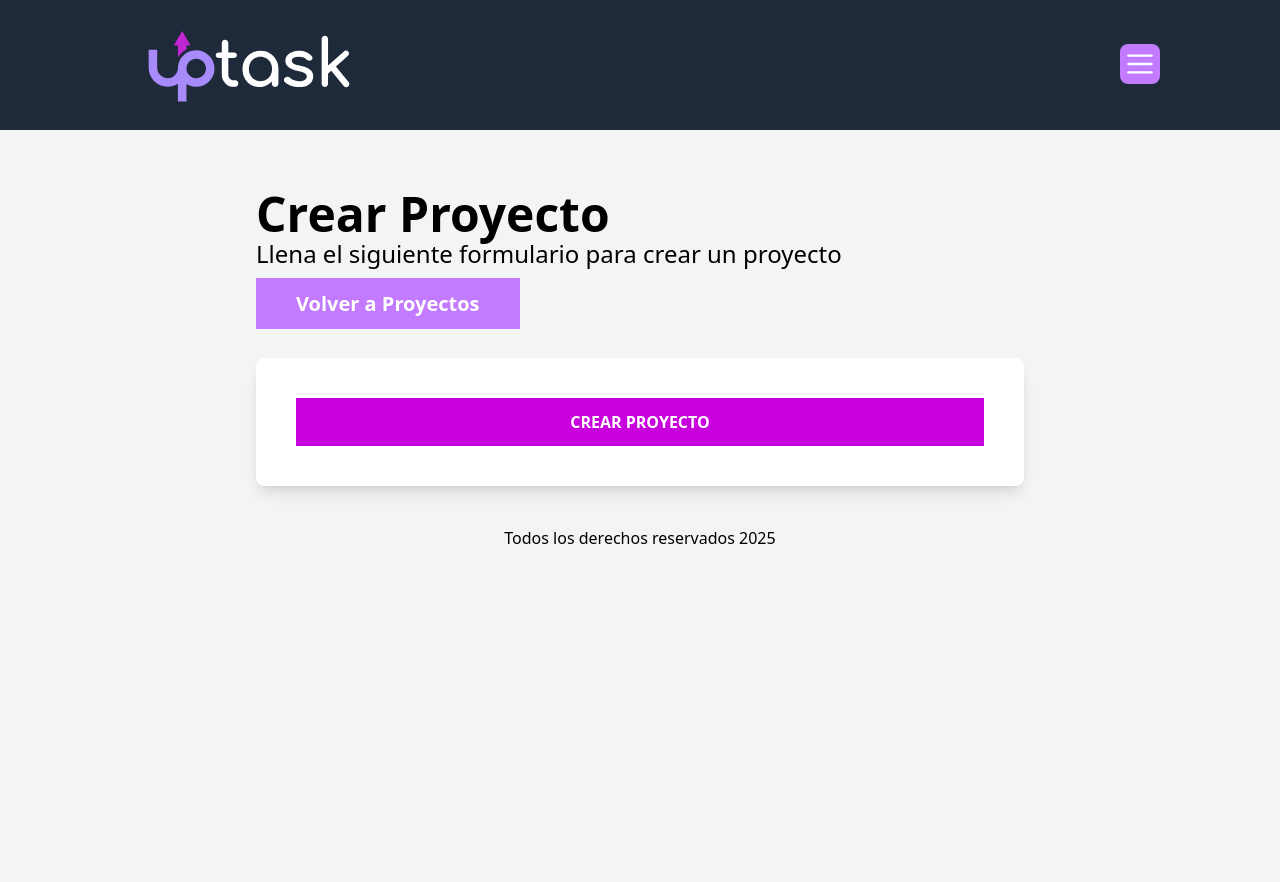
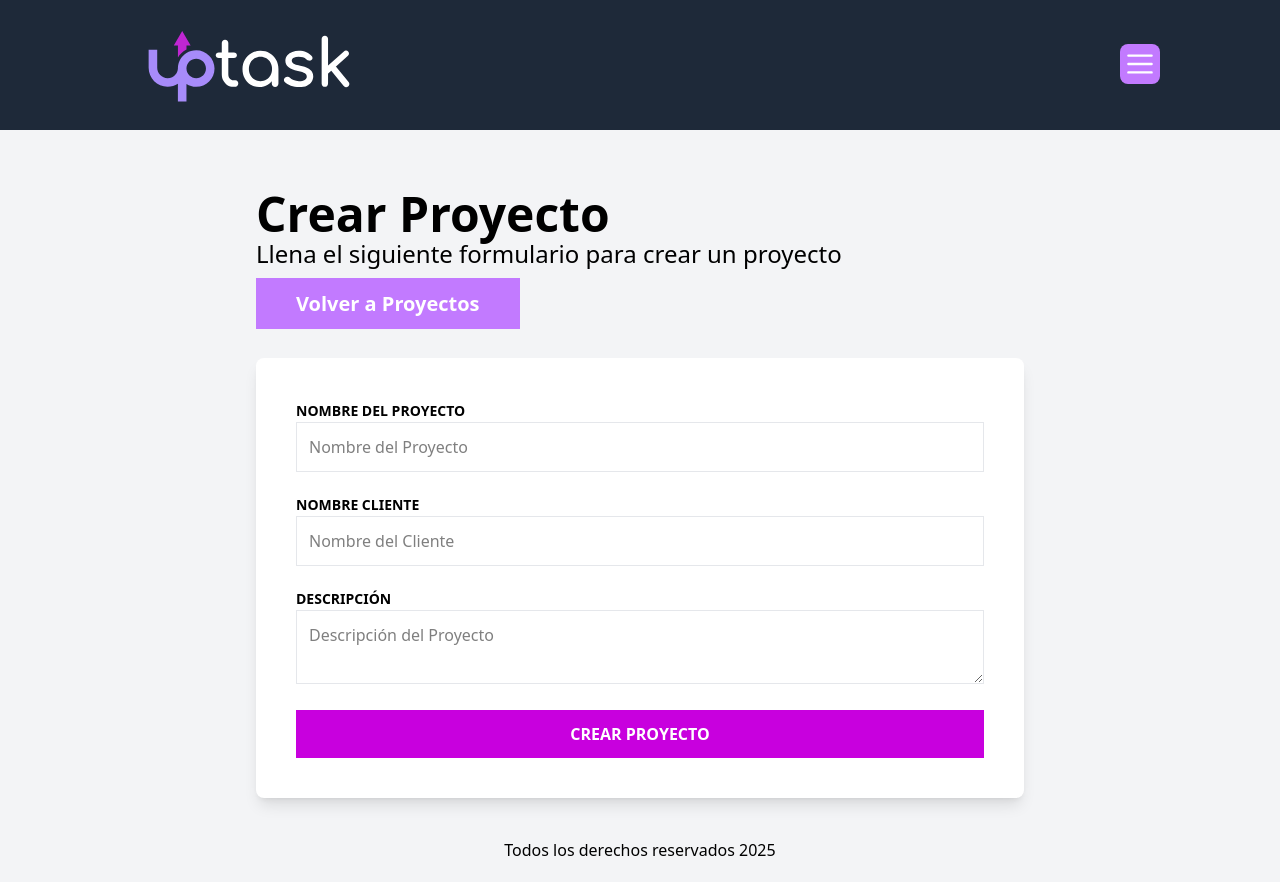
Before and after one commit to Fr3ak-Dev/task_manager, a React (Vite) app in the folder client/: page /projects/create in a window 1280 px wide. Before the commit the page ends 800 px from the top, so only its background shows below. Built offline with nearby package versions, Linux system fonts and the light colour scheme.

Commit message:
feat(ProjectForm): create ProjectForm component with validation and error handling

```diff
--- /dev/null
+++ b/client/src/components/ErrorMessage.tsx
@@ -0,0 +1,9 @@
+import type { ReactNode } from "react";
+
+export default function ErrorMessage({ children }: { children: ReactNode }) {
+    return (
+        <div className="text-center my-4 bg-red-100 text-red-600 font-bold p-3 uppercase text-sm">
+            {children}
+        </div>
+    )
+}
--- /dev/null
+++ b/client/src/components/projects/ProjectForm.tsx
@@ -0,0 +1,77 @@
+import type { FieldErrors, UseFormRegister } from "react-hook-form";
+import ErrorMessage from "../ErrorMessage"
+
+type ProjectFormProps = {
+    register: UseFormRegister<{
+    projectName: string;
+    clientName: string;
+    description: string;
+    }>;
+    errors: FieldErrors<{
+    projectName: string;
+    clientName: string;
+    description: string;
+    }>;
+}
+
+export default function ProjectForm({ register, errors }: ProjectFormProps) {
+    return (
+        <>
+            <div className="mb-5 space-y-3">
+                <label htmlFor="projectName" className="text-sm uppercase font-bold">
+                    Nombre del Proyecto
+                </label>
+                <input
+                    id="projectName"
+                    className="w-full p-3  border border-gray-200"
+                    type="text"
+                    placeholder="Nombre del Proyecto"
+                    {...register("projectName", {
+                        required: "El Titulo del Proyecto es obligatorio",
+                    })}
+                />
+
+                {errors.projectName && (
+                    <ErrorMessage>{errors.projectName.message}</ErrorMessage>
+                )}
+            </div>
+
+            <div className="mb-5 space-y-3">
+                <label htmlFor="clientName" className="text-sm uppercase font-bold">
+                    Nombre Cliente
+                </label>
+                <input
+                    id="clientName"
+                    className="w-full p-3  border border-gray-200"
+                    type="text"
+                    placeholder="Nombre del Cliente"
+                    {...register("clientName", {
+                        required: "El Nombre del Cliente es obligatorio",
+                    })}
+                />
+
+                {errors.clientName && (
+                    <ErrorMessage>{errors.clientName.message}</ErrorMessage>
+                )}
+            </div>
+
+            <div className="mb-5 space-y-3">
+                <label htmlFor="description" className="text-sm uppercase font-bold">
+                    Descripción
+                </label>
+                <textarea
+                    id="description"
+                    className="w-full p-3  border border-gray-200"
+                    placeholder="Descripción del Proyecto"
+                    {...register("description", {
+                        required: "Una descripción del proyecto es obligatoria"
+                    })}
+                />
+
+                {errors.description && (
+                    <ErrorMessage>{errors.description.message}</ErrorMessage>
+                )}
+            </div>
+        </>
+    )
+}
--- a/client/src/views/projects/CreateProjectView.tsx
+++ b/client/src/views/projects/CreateProjectView.tsx
@@ -1,3 +1,4 @@
+import ProjectForm from "@/components/projects/ProjectForm";
 import { useForm } from "react-hook-form";
 import { Link } from "react-router-dom";
 
@@ -39,6 +40,10 @@
                     onSubmit={handleSubmit(handleForm)}
                     noValidate // Prevents default HTML5 validation to allow react-hook-form to handle it
                 >
+                    <ProjectForm
+                        register={register}
+                        errors={errors}
+                    />
                     <input
                         type="submit"
                         value="Crear Proyecto"
```
